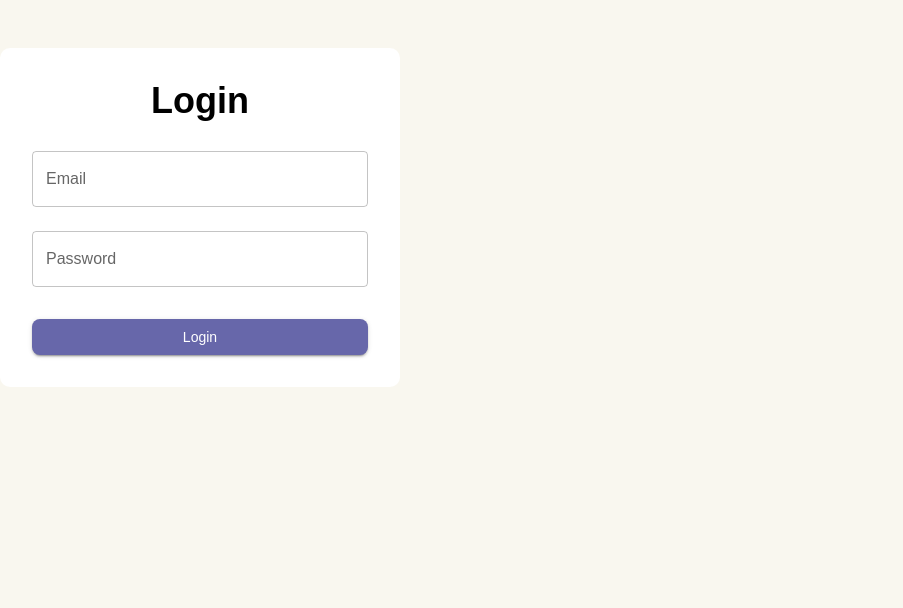
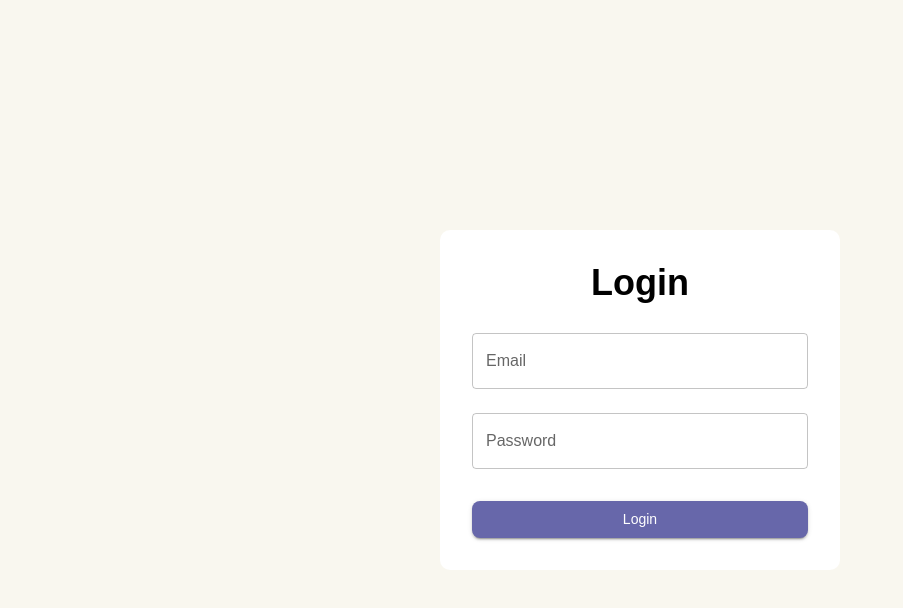
Before and after one commit to Leandrovis22/Crombie-Challenge, a React (Create React App) app in the folder Front/: page /login in a window 1280 px wide. Shown: the top 608 px of the page, without its empty margins (0-903 px from the left). Built offline with nearby package versions, Linux system fonts and the light colour scheme.

Commit message:
form center fix

```diff
--- a/Front/src/components/RegisterForm.tsx
+++ b/Front/src/components/RegisterForm.tsx
@@ -37,6 +37,7 @@ const RegisterForm = () => {
             aria-label="Registration Form"
             role="form"
         >
+
             <Typography variant="h1" gutterBottom sx={{ fontSize: '2.25rem', fontWeight: 800 }}>
                 Register
             </Typography>
@@ -111,6 +112,7 @@ const RegisterForm = () => {
             />
 
             <Box className="form-button-box">
+
                 <Button
                     onClick={() => reset({
                         firstName: '',
@@ -129,6 +131,7 @@ const RegisterForm = () => {
                 >
                     Reset Form
                 </Button>
+
                 <Button
                     type="submit"
                     variant="contained"
@@ -139,6 +142,7 @@ const RegisterForm = () => {
                 >
                     Submit Form
                 </Button>
+
             </Box>
         </Box>
 
--- a/Front/src/styles/globals.css
+++ b/Front/src/styles/globals.css
@@ -8,9 +8,13 @@ body,
 .main-container {
     min-height: 100vh;
     background-color: #F9F7EF;
+    display: flex;
+    justify-content: center;
+    align-items: center;
 }
 
 .form-container {
+    width: 100%;
     max-width: 400px;
     padding-bottom: 3rem;
     padding-top: 3rem;
@@ -23,11 +27,12 @@ body,
     padding: 2rem;
     background-color: #fff;
     border-radius: 10px;
+    width: 100%;
+    box-sizing: border-box;
 }
 
 .form-button-box {
     width: 100%;
-    height: 100%;
     margin-top: 1.5rem;
     display: flex;
     justify-content: space-between;
```
